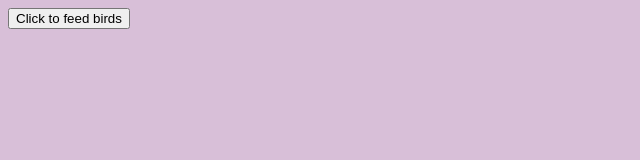
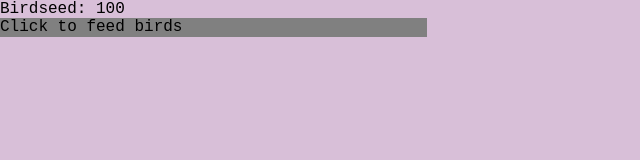
Before and after one commit to RayeMayberry/BirdClicker, a plain HTML site: page index.html in a window 1280 px wide. Shown: the whole page, without its empty margins (0-640 px from the left). Drawn offline with nearby package versions, Linux system fonts and the light colour scheme.

Commit message:
add basic resource tracker

```diff
--- a/dist/index.html
+++ b/dist/index.html
@@ -5,6 +5,7 @@
     <meta name="viewport" content="width=device-width, initial-scale=1.0">
     <meta http-equiv="X-UA-Compatible" content="ie=edge">
     <title>Birds!</title>
+    <link rel="stylesheet" href="https://cdnjs.cloudflare.com/ajax/libs/normalize/8.0.1/normalize.min.css">
     <link rel="stylesheet" href="/style.e308ff8e.css">
 <script src="/style.e308ff8e.js"></script></head>
 <body>
--- a/index.html
+++ b/index.html
@@ -5,6 +5,7 @@
     <meta name="viewport" content="width=device-width, initial-scale=1.0">
     <meta http-equiv="X-UA-Compatible" content="ie=edge">
     <title>Birds!</title>
+    <link rel="stylesheet" href="https://cdnjs.cloudflare.com/ajax/libs/normalize/8.0.1/normalize.min.css">
     <link rel="stylesheet" href="./style.css">
 </head>
 <body>
--- a/index.js
+++ b/index.js
@@ -1,23 +1,33 @@
-var birdCount = 0;
+var birds = 0;
+var seed = 100;
+var trinkets = 0;
 
 //rendering HTML content
 var root = document.querySelector(`#root`);
 root.innerHTML = `
-    <div id="iterators">
-        <input id="feedBirds" type="button" value="Click to feed birds">
+    <div id="resources" class="column">
+        <span id="seedCount">Birdseed: ${seed}</span>
+        <span id="feedBirds" class="button">Click to feed birds</span>
     </div>
-    <div id="trackers">
-        <p id="birdCount"></p>
+    <div id="stats" class="column">
+        <span id="birdsCount"></span>
+        <span id="birdfeed"></span>
     </div>
-    <div id="gameMessages">
+    <div id="gameMessages" class="column">
     </div>
 `;
-var birdCountDisplay = document.querySelector("#birdCount")
+var birdsCount = document.querySelector("#birdsCount");
+var seedCount = document.querySelector("#seedCount");
+var gameMessages = document.querySelector("#gameMessages");
 
 //basic clicker
 var addBirds = function addBirds(event) {
-    birdCount++;
-    birdCountDisplay.innerHTML = `Birds in garden: ${birdCount}`
+    birds++;
+    seed -= 10;
+    birdsCount.innerHTML = `Birds in garden: ${birds}`;
+    seedCount.innerHTML = `Birdseed: ${seed}`;
+    gameMessages.innerHTML += `<span>-10 birdseed</span>`;
+    gameMessages.innerHTML += `<span>A bird landed in the garden!</span>`;
 }
 function feedBirdsButton() {
     var feedBirds = document.querySelector(`#feedBirds`);
--- a/style.css
+++ b/style.css
@@ -7,3 +7,17 @@ body {
     display: grid;
     grid-template-columns: 1fr 1fr 1fr;
 }
+
+.column {
+    display: flex;
+    flex-direction: column;
+    align-content: flex-start;
+}
+
+.button {
+    background-color: gray;
+}
+
+#birdsCount{
+    background-color: lightgreen;
+}
```
Also changed, not shown: 3 other files.
